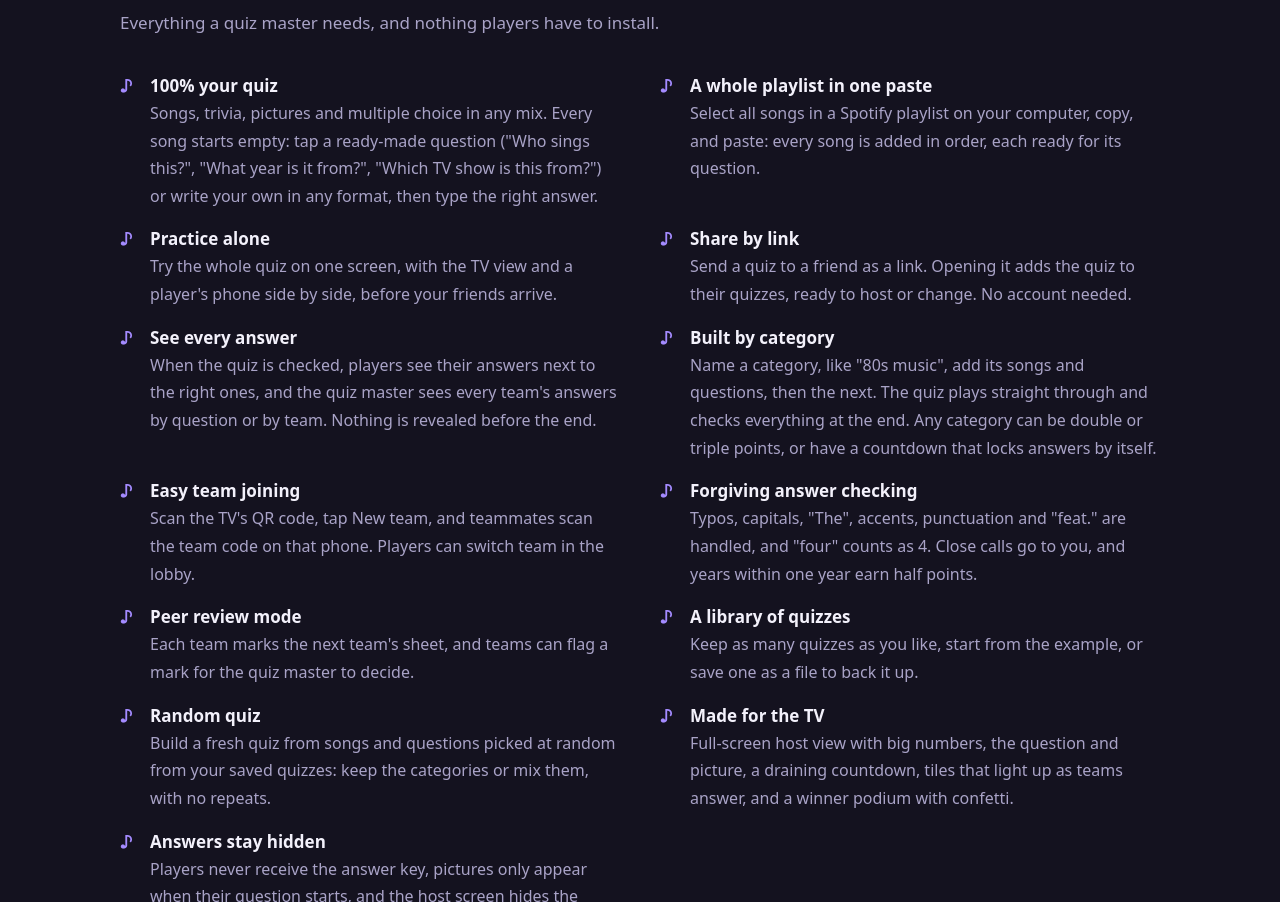
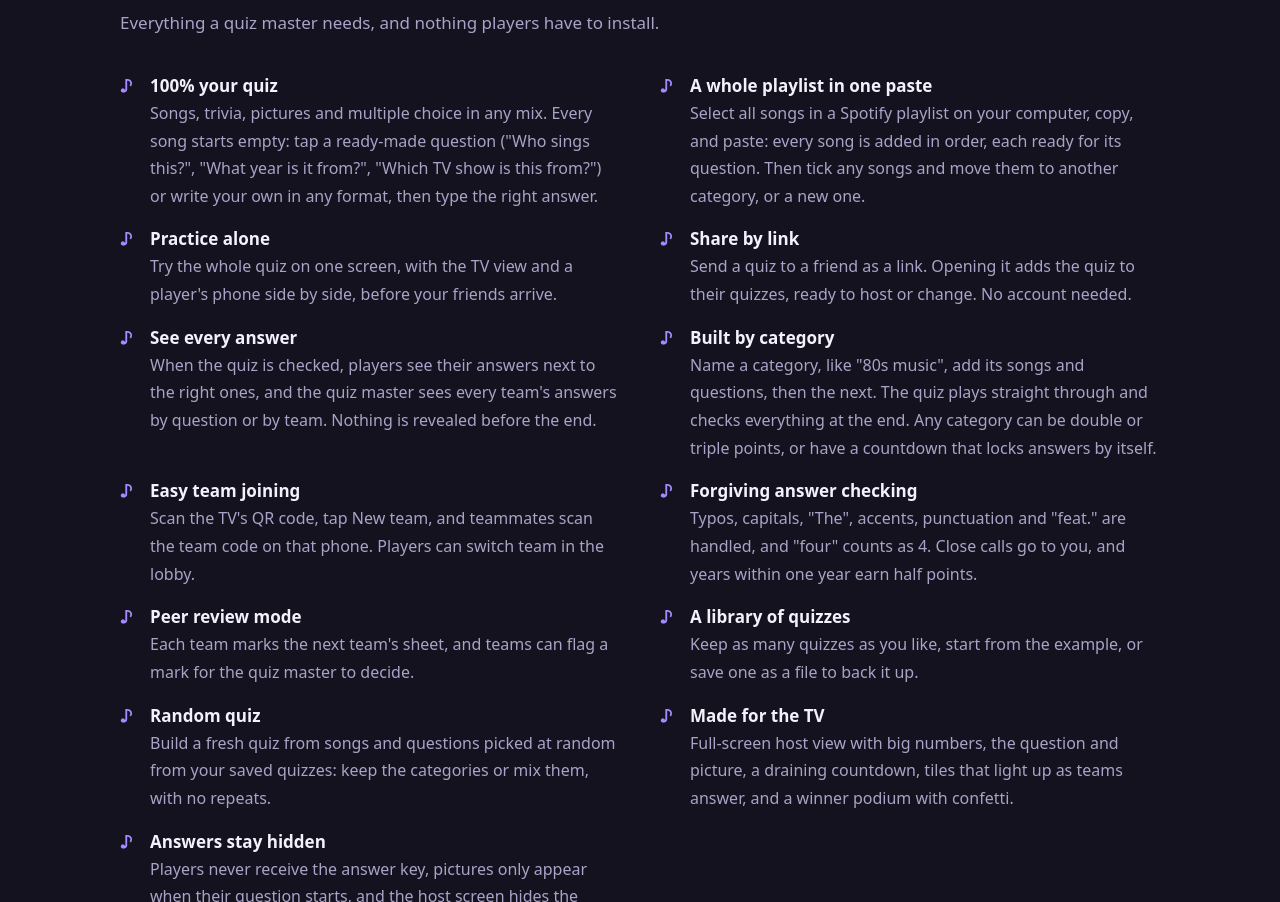
Before and after one commit to mcederdev/music-quiz, a plain HTML site: page index.html in a window 1280 px wide. Shown: the part 5123-6025 px from the top of the page. Drawn offline with Linux system fonts and the light colour scheme.

Commit message:
Site: moving songs between categories (#6)
* Add Random quiz to the feature list and quiz-list screenshot

Matches the app change in music-quiz-app PR #2. No privacy change:
random quizzes are built and saved in the browser like other quizzes.

Co-Authored-By: Claude Opus 5.5 <noreply@anthropic.com>
Claude-Session: https://claude.ai/code/session_01StYdww9nuKnYPwEL9S93gE

* Site: songs with only your own questions, and seeing every answer

Feature list and results screenshot match music-quiz-app PR #3. No
privacy change.

Co-Authored-By: Claude Opus 5.5 <noreply@anthropic.com>
Claude-Session: https://claude.ai/code/session_01StYdww9nuKnYPwEL9S93gE

* Site: quizzes built by category, answers checked at the end

Matches music-quiz-app PR #4: feature text, how-it-works step, and
builder, quiz list and results screenshots. Privacy wording only
(rounds -> categories); no change to what is collected.

Co-Authored-By: Claude Opus 5.5 <noreply@anthropic.com>
Claude-Session: https://claude.ai/code/session_01StYdww9nuKnYPwEL9S93gE

* Site: describe writing your own questions per song, new editor screenshot

Co-Authored-By: Claude Opus 5.5 <noreply@anthropic.com>
Claude-Session: https://claude.ai/code/session_01StYdww9nuKnYPwEL9S93gE

* Site: fix screenshot alt text

Co-Authored-By: Claude Opus 5.5 <noreply@anthropic.com>
Claude-Session: https://claude.ai/code/session_01StYdww9nuKnYPwEL9S93gE

* Site: fix quotes in alt text

Co-Authored-By: Claude Opus 5.5 <noreply@anthropic.com>
Claude-Session: https://claude.ai/code/session_01StYdww9nuKnYPwEL9S93gE

* Site: templates, playlist paste, practice, share links, big-screen extras; privacy note on share links

Co-Authored-By: Claude Opus 5.5 <noreply@anthropic.com>
Claude-Session: https://claude.ai/code/session_01StYdww9nuKnYPwEL9S93gE

* Site: mention moving songs between categories

Co-Authored-By: Claude Opus 5.5 <noreply@anthropic.com>
Claude-Session: https://claude.ai/code/session_01StYdww9nuKnYPwEL9S93gE

---------

Co-authored-by: Claude <noreply@anthropic.com>

```diff
--- a/index.html
+++ b/index.html
@@ -102,7 +102,7 @@
       <p class="sub">Everything a quiz master needs, and nothing players have to install.</p>
       <ul class="features">
         <li><b>100% your quiz</b><span>Songs, trivia, pictures and multiple choice in any mix. Every song starts empty: tap a ready-made question ("Who sings this?", "What year is it from?", "Which TV show is this from?") or write your own in any format, then type the right answer.</span></li>
-        <li><b>A whole playlist in one paste</b><span>Select all songs in a Spotify playlist on your computer, copy, and paste: every song is added in order, each ready for its question.</span></li>
+        <li><b>A whole playlist in one paste</b><span>Select all songs in a Spotify playlist on your computer, copy, and paste: every song is added in order, each ready for its question. Then tick any songs and move them to another category, or a new one.</span></li>
         <li><b>Practice alone</b><span>Try the whole quiz on one screen, with the TV view and a player's phone side by side, before your friends arrive.</span></li>
         <li><b>Share by link</b><span>Send a quiz to a friend as a link. Opening it adds the quiz to their quizzes, ready to host or change. No account needed.</span></li>
         <li><b>See every answer</b><span>When the quiz is checked, players see their answers next to the right ones, and the quiz master sees every team's answers by question or by team. Nothing is revealed before the end.</span></li>
```
